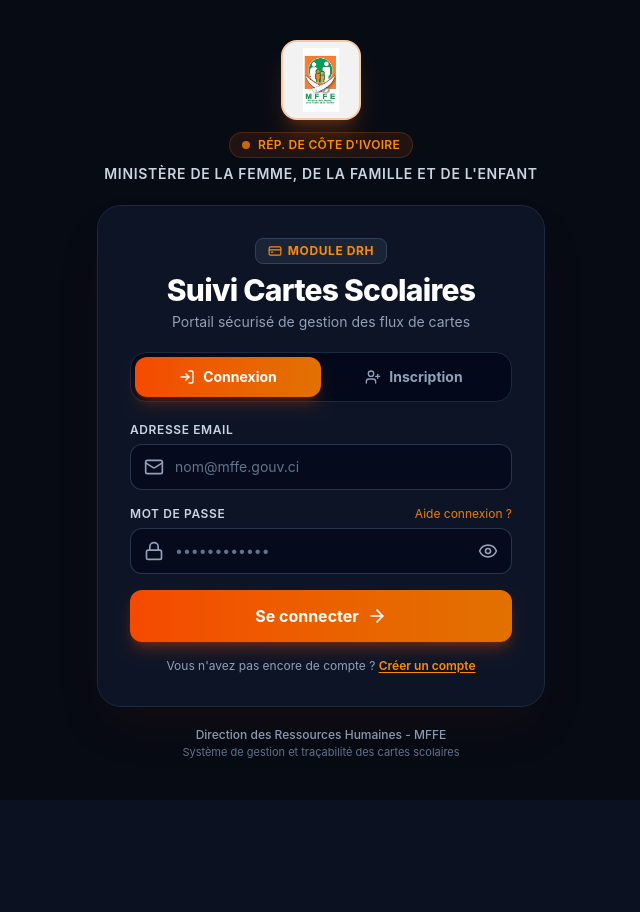
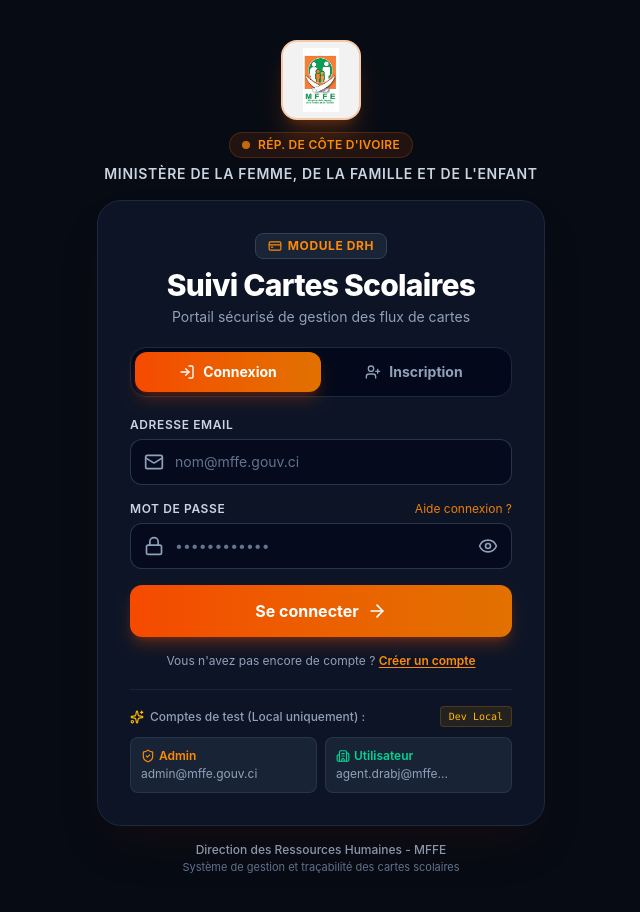
Before and after one commit to odjiraazerty-svg/suivi-cartes-scolaires, a Next.js app: page /login in a window 1280 px wide. Shown: the top 912 px of the page, without its empty margins (319-959 px from the left). Before the commit the page ends 800 px from the top, so only its background shows below. Built offline with nearby package versions, Linux system fonts and the light colour scheme.

Commit message:
feat(login): afficher les raccourcis de test uniquement en dev local (localhost)

```diff
--- a/src/app/login/page.tsx
+++ b/src/app/login/page.tsx
@@ -1,6 +1,6 @@
 'use client';
 
-import React, { useState } from 'react';
+import React, { useState, useEffect } from 'react';
 import { useRouter } from 'next/navigation';
 import {
   CreditCard,
@@ -13,6 +13,7 @@
   ArrowRight,
   AlertCircle,
   CheckCircle2,
+  Sparkles,
   User,
   UserPlus,
   LogIn,
@@ -21,6 +22,28 @@
 export default function LoginPage() {
   const router = useRouter();
   const [mode, setMode] = useState<'login' | 'register'>('login');
+
+  // Détecter si on est en développement local (localhost / 127.0.0.1)
+  const [isLocalDev, setIsLocalDev] = useState(false);
+
+  useEffect(() => {
+    if (
+      process.env.NODE_ENV === 'development' ||
+      (typeof window !== 'undefined' &&
+        (window.location.hostname === 'localhost' ||
+          window.location.hostname === '127.0.0.1' ||
+          window.location.hostname.startsWith('192.168.')))
+    ) {
+      setIsLocalDev(true);
+    }
+  }, []);
+
+  const setPresetUser = (presetEmail: string, presetPass: string) => {
+    setEmail(presetEmail);
+    setPassword(presetPass);
+    setError(null);
+    setMode('login');
+  };
 
   // État formulaire Connexion
   const [email, setEmail] = useState('');
@@ -489,6 +512,44 @@
               </p>
             )}
           </div>
+
+          {/* Raccourcis de Test Rapide — UNIQUEMENT VISIBLES EN DÉVELOPPEMENT LOCAL */}
+          {mode === 'login' && isLocalDev && (
+            <div className="mt-5 pt-4 border-t border-slate-800/80">
+              <div className="flex items-center justify-between mb-2.5">
+                <p className="text-xs text-slate-400 font-medium flex items-center gap-1.5">
+                  <Sparkles className="w-3.5 h-3.5 text-amber-400" />
+                  <span>Comptes de test (Local uniquement) :</span>
+                </p>
+                <span className="text-[10px] font-mono px-2 py-0.5 rounded bg-amber-500/10 border border-amber-500/20 text-amber-400">
+                  Dev Local
+                </span>
+              </div>
+              <div className="grid grid-cols-2 gap-2">
+                <button
+                  type="button"
+                  onClick={() => setPresetUser('admin@mffe.gouv.ci', 'Password123!')}
+                  className="p-2.5 rounded-lg bg-slate-800/80 hover:bg-slate-800 border border-slate-700/60 text-left transition text-xs flex flex-col gap-0.5 active:scale-95"
+                >
+                  <span className="font-semibold text-orange-400 flex items-center gap-1">
+                    <ShieldCheck className="w-3.5 h-3.5" /> Admin
+                  </span>
+                  <span className="text-slate-400 truncate">admin@mffe.gouv.ci</span>
+                </button>
+
+                <button
+                  type="button"
+                  onClick={() => setPresetUser('agent.drabj@mffe.gouv.ci', 'Password123!')}
+                  className="p-2.5 rounded-lg bg-slate-800/80 hover:bg-slate-800 border border-slate-700/60 text-left transition text-xs flex flex-col gap-0.5 active:scale-95"
+                >
+                  <span className="font-semibold text-emerald-400 flex items-center gap-1">
+                    <Building2 className="w-3.5 h-3.5" /> Utilisateur
+                  </span>
+                  <span className="text-slate-400 truncate">agent.drabj@mffe...</span>
+                </button>
+              </div>
+            </div>
+          )}
         </div>
       </main>
 
```
